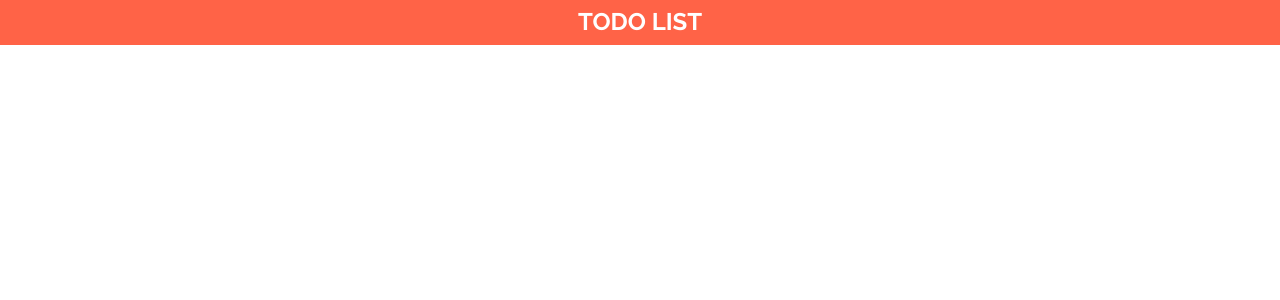
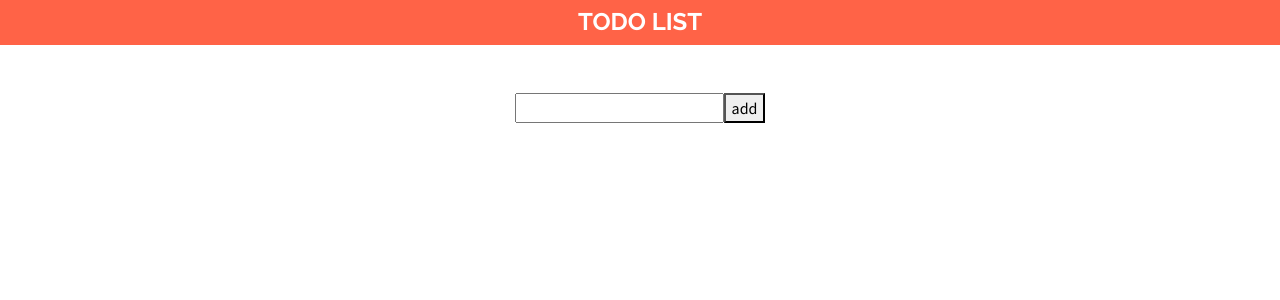
Before and after one commit to Lakshmikant-2001/Todo-list-ts, a React (Create React App) app: page / in a window 1280 px wide. Shown: the top 300 px of the page. Built offline with nearby package versions, Linux system fonts and the light colour scheme.

Commit message:
add basic TodoForm

```diff
--- a/src/App.tsx
+++ b/src/App.tsx
@@ -1,10 +1,19 @@
-import React from 'react';
-import Header from './components/Header';
+import React, { useState } from "react";
+import Header from "./components/Header";
+import TodoForm from "./components/TodoForm";
 
 function App() {
+  const [todoList, setTodoList] = useState<string[]>([]);
+  const addTodo = (todo: string) => {
+    setTodoList([...todoList, todo]);
+  };
+
   return (
     <div className="App">
       <Header />
+      <main className="px-3 py-5">
+        <TodoForm addTodo={addTodo} />
+      </main>
     </div>
   );
 }
--- /dev/null
+++ b/src/components/TodoForm.tsx
@@ -0,0 +1,23 @@
+import { useState } from "react";
+
+interface Props {
+  addTodo: (todo: string) => void;
+}
+
+export default function TodoForm({ addTodo }: Props) {
+  const [todo, setTodo] = useState("");
+  const handleInpChange = (e: React.ChangeEvent<HTMLInputElement>) => {
+    setTodo(e.target.value);
+  };
+  const handleFormSubmit = (e: React.FormEvent<HTMLFormElement>) => {
+    e.preventDefault();
+    addTodo(todo);
+  };
+
+  return (
+    <form action="" className="text-center" onSubmit={handleFormSubmit}>
+      <input type="text" value={todo} onChange={handleInpChange} />
+      <button type="submit">add</button>
+    </form>
+  );
+}
```
